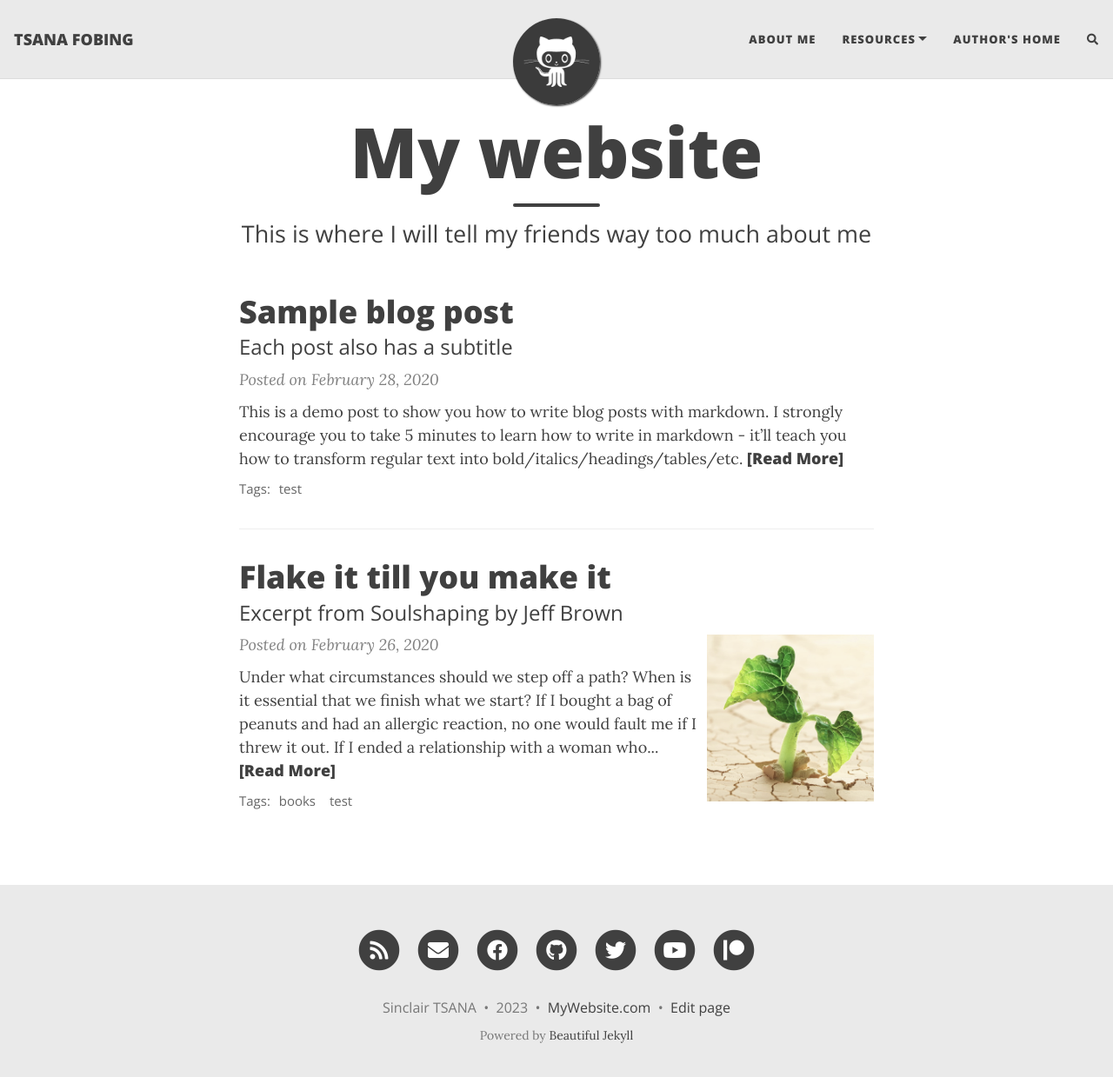
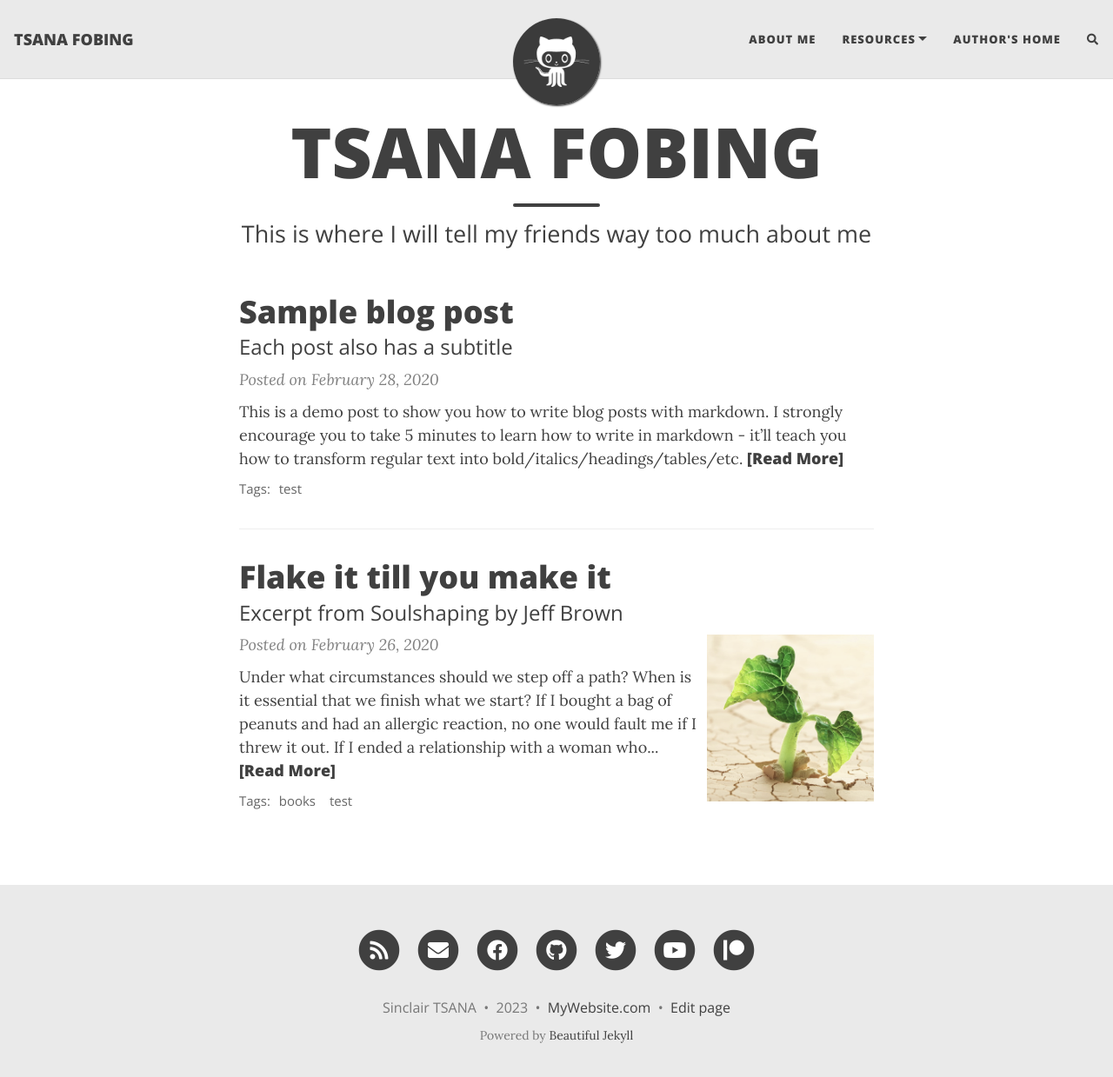
Before and after one commit to stsana/stsana.github.io, a Jekyll site: the page built from index.html, in a window 1280 px wide and 1252 px high. Shown: the top 1239 px of the window at 87% size. Built offline with Jekyll 4.4.1, drawn with Linux system fonts in a browser that asks for light colours; nearby versions of some CDN libraries; the list of posts is cut into pages by our own code; comment, search, counter and statistics services are not loaded.

Commit message:
Update index.html

```diff
--- a/index.html
+++ b/index.html
@@ -1,5 +1,5 @@
 ---
 layout: home
-title: My website
+title: TSANA FOBING
 subtitle: This is where I will tell my friends way too much about me
 ---
```
